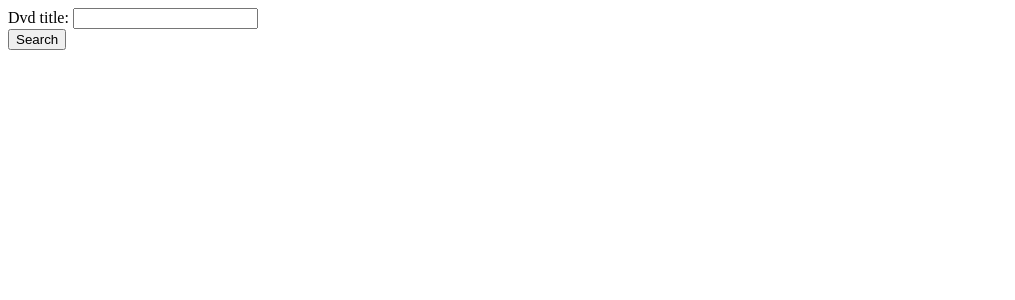
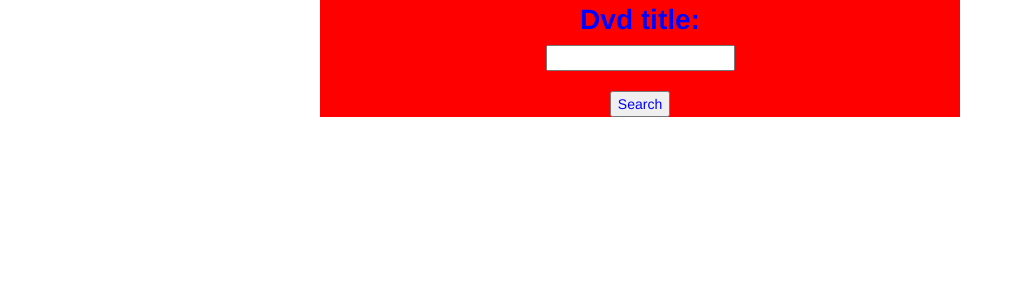
Before and after one commit to plrodrig/itp405-priscilla-rodriguez-a2, a PHP site: page / in a window 1280 px wide. Shown: the top 300 px of the page, without its empty margins (0-1015 px from the left). Run offline with PHP 8.4, Linux system fonts and the light colour scheme.

Commit message:
Finished CSS

```diff
--- a/index.php
+++ b/index.php
@@ -3,12 +3,19 @@
   <head>
       <meta charset="utf-8">
       <title> DVD Search </title>
+      	<link rel="stylesheet" type="text/css" href="styles.css">
+        <!-- Latest compiled and minified CSS -->
+<link rel="stylesheet" href="https://maxcdn.bootstrapcdn.com/bootstrap/3.3.6/css/bootstrap.min.css" integrity="sha384-1q8mTJOASx8j1Au+a5WDVnPi2lkFfwwEAa8hDDdjZlpLegxhjVME1fgjWPGmkzs7" crossorigin="anonymous">
+
   </head>
   <body>
+    <div id="container">
     <form action="results.php" method="get">
-      Dvd title: <input type="text" name="dvd_title">
+      <label> Dvd title: </label>
+      <input type="text" name="dvd_title">
       <br>
       <input type="submit" value="Search">
     </form>
+   </div>
   </body>
 </html>
--- a/ratings.php
+++ b/ratings.php
@@ -29,8 +29,10 @@ $dvds = $statement->fetchAll(PDO::FETCH_OBJ);
   <head>
       <meta charset="utf-8">
       <title> Ratings </title>
+      <link rel="stylesheet" type="text/css" href="styles.css">
   </head>
   <body>
+    <div id="container">
     <h1>Ratings</h1>
 
     <?php foreach($dvds as $dvd) : ?>
@@ -38,6 +40,6 @@ $dvds = $statement->fetchAll(PDO::FETCH_OBJ);
       <?php echo $dvd->title ?>
     </div>
     <?php endforeach; ?>
-
+   </div>
   </body>
 </html>
--- a/results.php
+++ b/results.php
@@ -33,6 +33,7 @@ $dvds = $statement->fetchAll(PDO::FETCH_OBJ);
 //No results are returned from the query
 if(!$dvds){
   echo "No results found.";
+  echo '<a href="index.php">Go Back </a>';
 }
 ?>
 
@@ -41,8 +42,10 @@ if(!$dvds){
   <head>
       <meta charset="utf-8">
       <title> Results Page</title>
+      <link rel="stylesheet" type="text/css" href="styles.css">
   </head>
   <body>
+  <div id="container">
   <?php foreach($dvds as $dvd) : ?>
     <h1>
       Title: <?php echo $dvd->title ?>
@@ -57,7 +60,9 @@ if(!$dvds){
 
     Rating: <a href="ratings.php?rating=<?php echo $dvd->rating_name ?>"> <?php echo $dvd->rating_name ?> </a>
     </div>
+    <hr>
   <?php endforeach; ?>
+  </div>
   </body>
 
 </html>
--- /dev/null
+++ b/styles.css
@@ -0,0 +1,40 @@
+     html, body { height: 100%; margin: 0; padding: 0;}
+     #map-canvas { height: 100%; width:70%;  position: fixed; float: left;}
+     #eventList-container {
+       font-size: 10px;
+       height: 100%;
+       float: left;
+       width: 30%;
+       overflow-y: auto;
+       background-color: red;
+       opacity: 0.6;
+
+     }
+     #container{
+     	background-color:red;
+      text-align: center;
+     }
+
+     form{
+      display:inline-block;
+       text-align: center;
+     }
+     input[type=submit]{
+       color: blue;
+       margin: 0 auto;
+     }
+     #container{
+       width: 50%;
+       margin: 0 auto;
+     }
+
+     label, input{
+       display: block;
+       color: blue;
+       font-size: 2em;
+     }
+
+     h1{
+       text-align: left;
+       color: blue;
+     }
```
